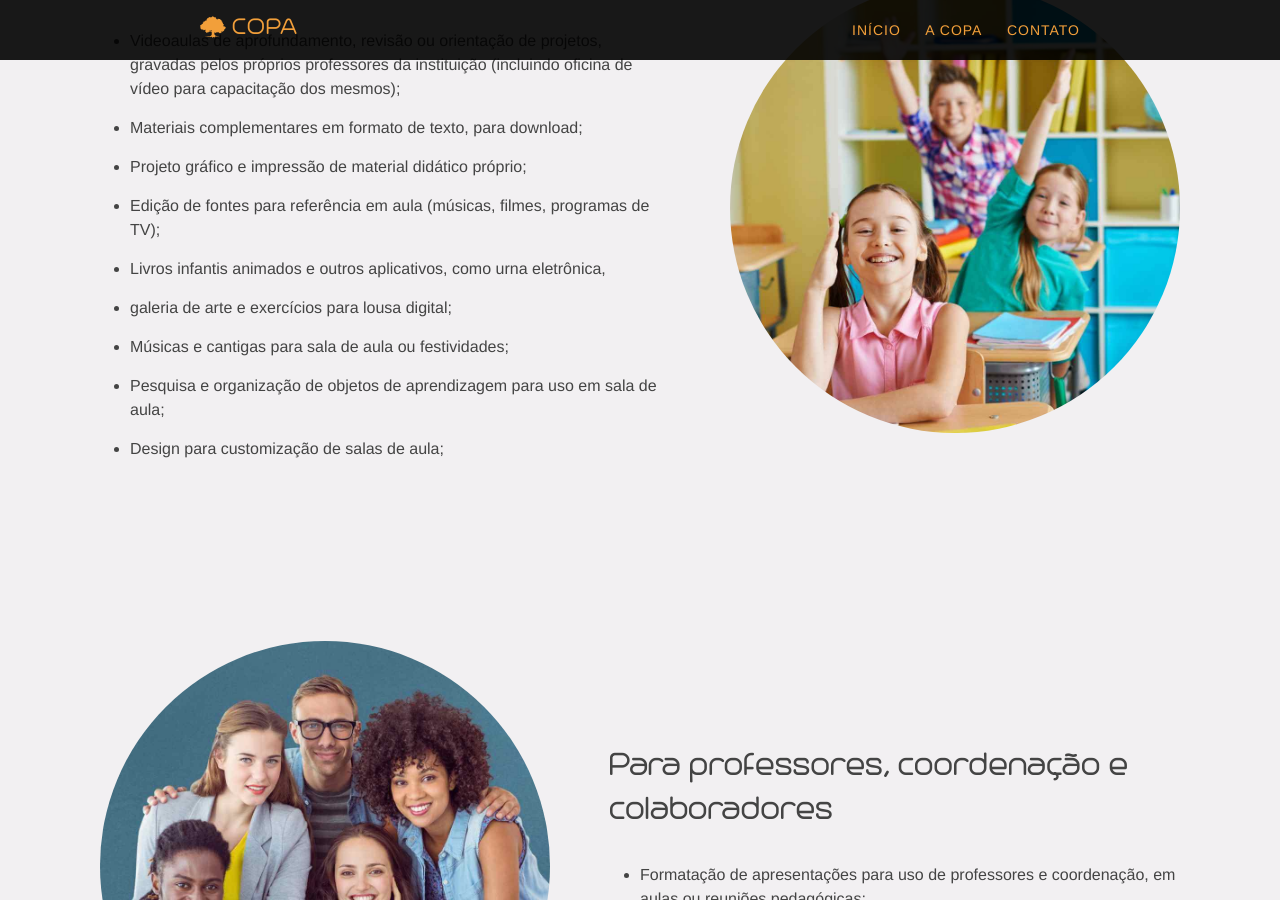
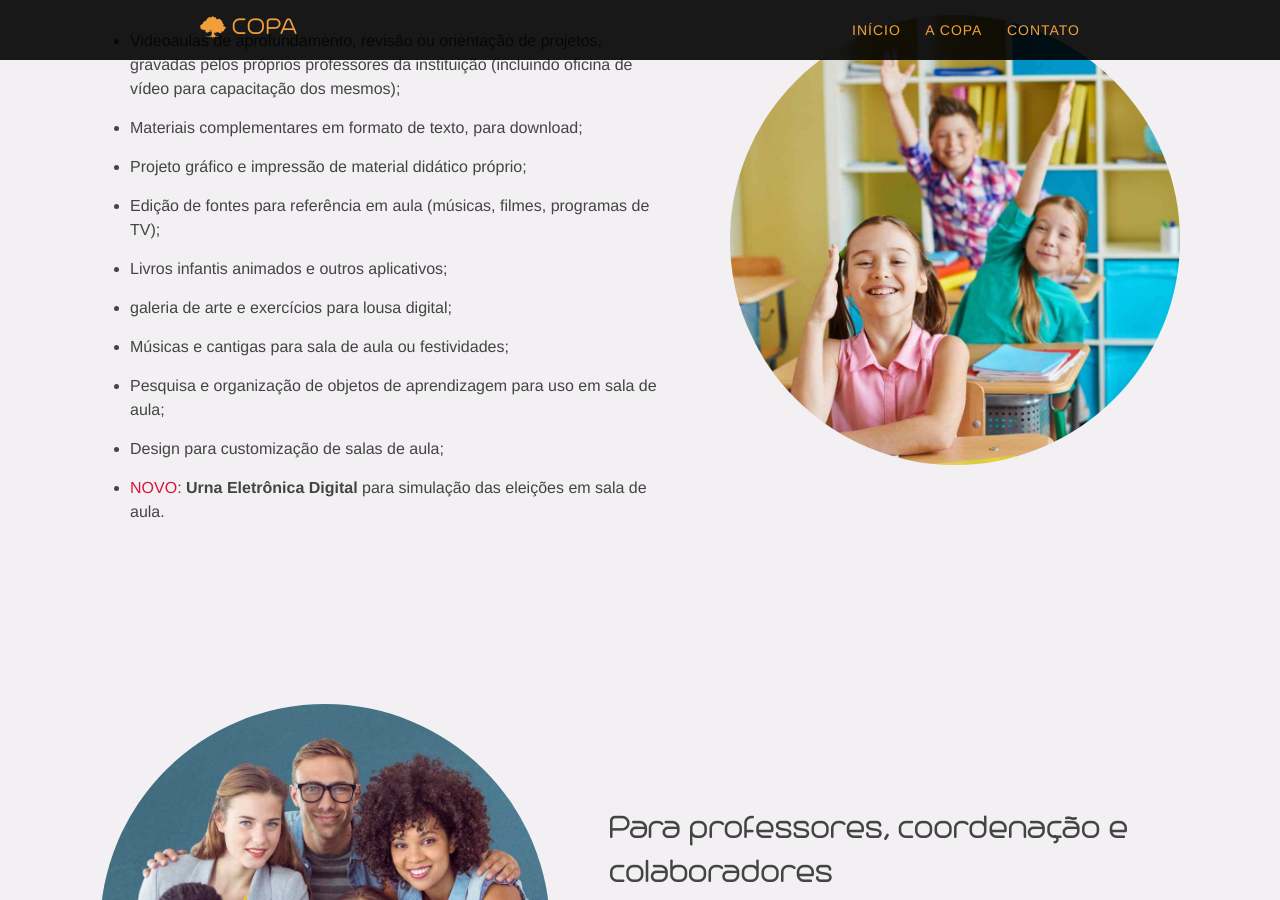
Before and after one commit to CopaTecnologia/copatecnologia.github.io, a Jekyll site: the page built from _educacional/colegioadelia.md, in a window 1280 px wide and 900 px high, scrolled down 695 px. Built offline with Jekyll 4.4.1, drawn with Linux system fonts in a browser that asks for light colours.

Commit message:
Novo Tempo substituído por Borba Gato e destaque para a urna

```diff
--- a/_includes/educacional-padrao.html
+++ b/_includes/educacional-padrao.html
@@ -12,11 +12,12 @@
                 <li>Materiais complementares em formato de texto, para download;</li>
                 <li>Projeto gráfico e impressão de material didático próprio;</li>
                 <li>Edição de fontes para referência em aula (músicas, filmes, programas de TV);</li>
-                <li>Livros infantis animados e outros aplicativos, como urna eletrônica,</li>
+                <li>Livros infantis animados e outros aplicativos;</li>
                 <li>galeria de arte e exercícios para lousa digital;</li>
                 <li>Músicas e cantigas para sala de aula ou festividades;</li>
                 <li>Pesquisa e organização de objetos de aprendizagem para uso em sala de aula;</li>
                 <li>Design para customização de salas de aula;</li>
+                <li><span style="color: crimson;">NOVO</span>: <strong>Urna Eletrônica Digital</strong> para simulação das eleições em sala de aula.</li>
             </ul>
         </div>
     </div>
```
Also changed, not shown: _educacional/borbagato.md (added, +5 -0 lines), _educacional/novotempo.md (deleted, +0 -5 lines).
